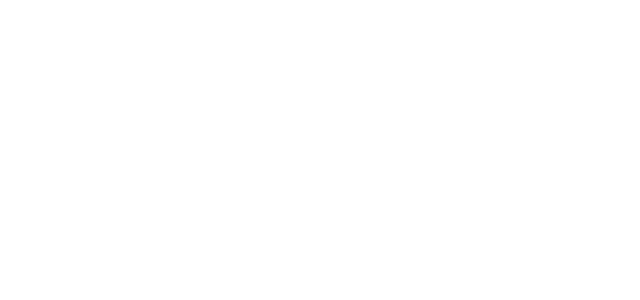
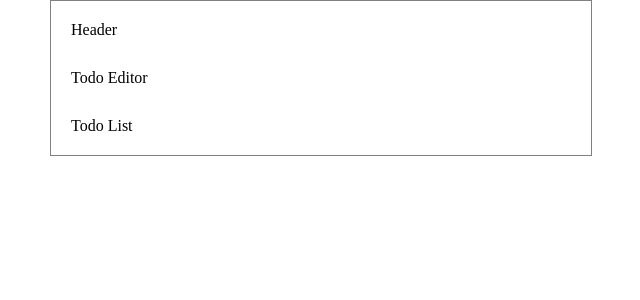
Before and after one commit to sojeong0302/todo, a React (Create React App) app: page / in a window 1280 px wide. Shown: the top 300 px of the page, without its empty margins (319-959 px from the left). Built offline with nearby package versions, Linux system fonts and the light colour scheme.

Commit message:
feat : 페이지 레이아웃

```diff
--- a/src/App.css
+++ b/src/App.css
@@ -1,38 +1,11 @@
 .App {
-  text-align: center;
-}
-
-.App-logo {
-  height: 40vmin;
-  pointer-events: none;
-}
-
-@media (prefers-reduced-motion: no-preference) {
-  .App-logo {
-    animation: App-logo-spin infinite 20s linear;
-  }
-}
-
-.App-header {
-  background-color: #282c34;
-  min-height: 100vh;
+  max-width: 500px;
+  width: 100%;
+  margin: 0 auto;
+  box-sizing: border box;
+  padding: 20px;
+  border: 1px solid gray;
   display: flex;
   flex-direction: column;
-  align-items: center;
-  justify-content: center;
-  font-size: calc(10px + 2vmin);
-  color: white;
+  gap: 30px;
 }
-
-.App-link {
-  color: #61dafb;
-}
-
-@keyframes App-logo-spin {
-  from {
-    transform: rotate(0deg);
-  }
-  to {
-    transform: rotate(360deg);
-  }
-}
--- a/src/App.js
+++ b/src/App.js
@@ -1,5 +1,11 @@
 import "./App.css";
 function App() {
-  return <div className="App"></div>;
+  return (
+    <div className="App">
+      <div>Header</div>
+      <div>Todo Editor</div>
+      <div>Todo List</div>
+    </div>
+  );
 }
 export default App;
--- a/src/index.css
+++ b/src/index.css
@@ -1,13 +1,3 @@
 body {
-  margin: 0;
-  font-family: -apple-system, BlinkMacSystemFont, 'Segoe UI', 'Roboto', 'Oxygen',
-    'Ubuntu', 'Cantarell', 'Fira Sans', 'Droid Sans', 'Helvetica Neue',
-    sans-serif;
-  -webkit-font-smoothing: antialiased;
-  -moz-osx-font-smoothing: grayscale;
+  margin: 0px;
 }
-
-code {
-  font-family: source-code-pro, Menlo, Monaco, Consolas, 'Courier New',
-    monospace;
-}
```
